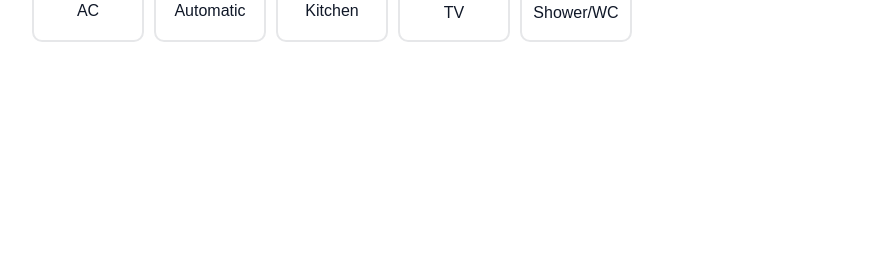
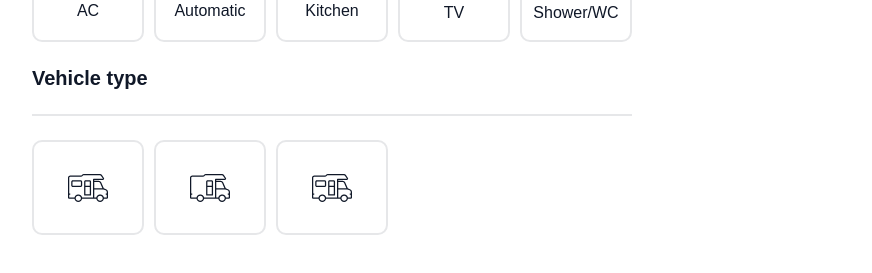
Before and after one commit to serg444s/Advert-Camper, a React (Vite) app: page /catalog in a window 1280 px wide. Shown: the part 365-638 px from the top of the page, without its empty margins (28-900 px from the left). Built offline with nearby package versions, Linux system fonts and the light colour scheme; no server answers.

Commit message:
Vehicle type

```diff
--- /dev/null
+++ b/src/VehicleTypeFilter/VehicleTypeFilter.jsx
@@ -0,0 +1,63 @@
+import { useState } from "react";
+import css from "./VehicleTypeFilter.module.css"
+import IconSvg from "../components/IconSvg/IconSvg";
+
+const VehicleTypeFilter = () => {
+
+    const [selectedOption, setSelectedOption] = useState('');
+
+
+    const handleOptionChange = (event) => {
+        setSelectedOption(event.target.value);
+      };
+
+      const handleSubmit = (event) => {
+        event.preventDefault();
+        console.log("Selected Camper Type:", selectedOption);
+      };
+
+    return <div>
+    <h3 className={css.name}>Vehicle type</h3>
+    <div className={css.line}></div>
+    <form onSubmit={handleSubmit} className={css.form}>
+      <label className={css.label}>
+        <input
+          type="radio"
+          value="alcove"
+          checked={selectedOption === "alcove"}
+          onChange={handleOptionChange}
+          style={{ display: 'none' }}
+
+        />
+        <IconSvg iconName={"camper3"} width={40} height={28}/>
+
+      </label>
+
+      <label className={css.label}>
+        <input
+          type="radio"
+          value="fullyIntegrated"
+          checked={selectedOption === "fullyIntegrated"}
+          onChange={handleOptionChange}
+          style={{ display: 'none' }}
+
+        />
+        <IconSvg iconName={"camper2"} width={40} height={28}/>
+        </label>
+
+      <label className={css.label}>
+        <input
+          type="radio"
+          value="panelTruck"
+          checked={selectedOption === "panelTruck"}
+          onChange={handleOptionChange}
+          style={{ display: 'none' }}
+
+        />
+        <IconSvg iconName={"camper3"} width={40} height={28}/>
+        </label>
+
+    </form>
+            </div>
+}
+export default VehicleTypeFilter;
--- /dev/null
+++ b/src/VehicleTypeFilter/VehicleTypeFilter.module.css
@@ -0,0 +1,39 @@
+.name {
+    font-weight: 600;
+font-size: 20px;
+line-height: 1.2;
+margin-top: 24px;
+}
+
+.line {
+    max-width: 100%;
+    height: 2px;
+      background-color: rgba(16, 24, 40, 0.1);
+      margin: 24px auto;
+    }
+
+    .form {
+      display: flex;
+      flex-wrap: wrap;
+      gap: 10px;
+  }
+
+
+    .label {
+      border: 2px solid;
+      border-color: rgba(16, 24, 40, 0.1);
+  border-radius: 10px;
+  width: 112px;
+  height: 95px;
+  display: flex;
+  flex-direction: column;
+  align-items: center;
+  justify-content: center;
+  gap: 5px;
+
+
+  }
+
+  label:has(input[type="radio"]:checked) {
+    border-color: var(--hover-red);
+}
--- a/src/components/FilterBar/FilterBar.jsx
+++ b/src/components/FilterBar/FilterBar.jsx
@@ -1,3 +1,4 @@
+import VehicleTypeFilter from "../../VehicleTypeFilter/VehicleTypeFilter";
 import LocationFilter from "../LocationFilter/LocationFilter";
 import VehicleFilters from "../VehicleFilters/VehicleFilters";
 
@@ -5,6 +6,7 @@ const FilterBar = () => {
     return <div>
         <LocationFilter/>
         <VehicleFilters/>
+        <VehicleTypeFilter/>
             </div>
 }
 export default FilterBar;
```
